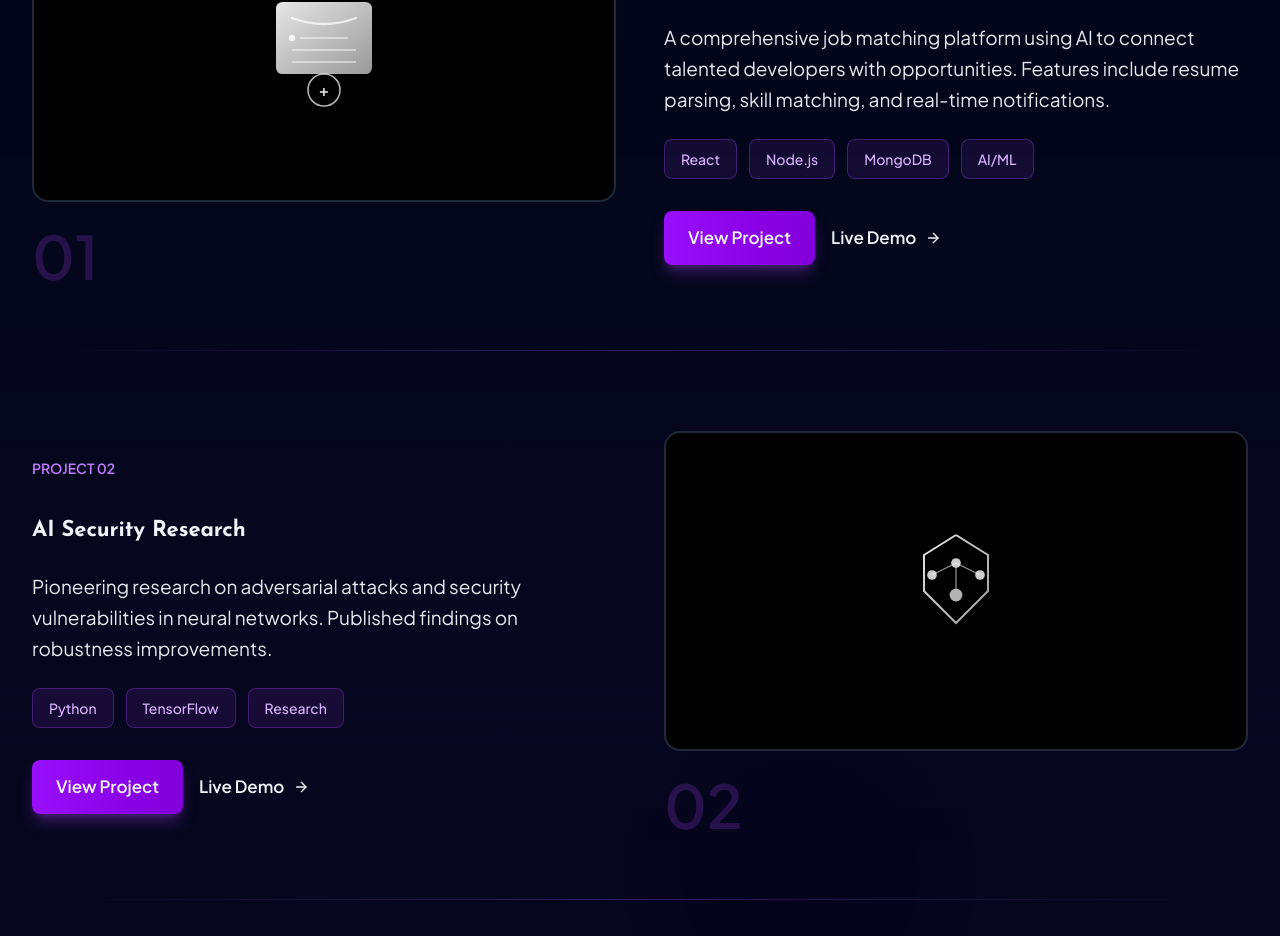
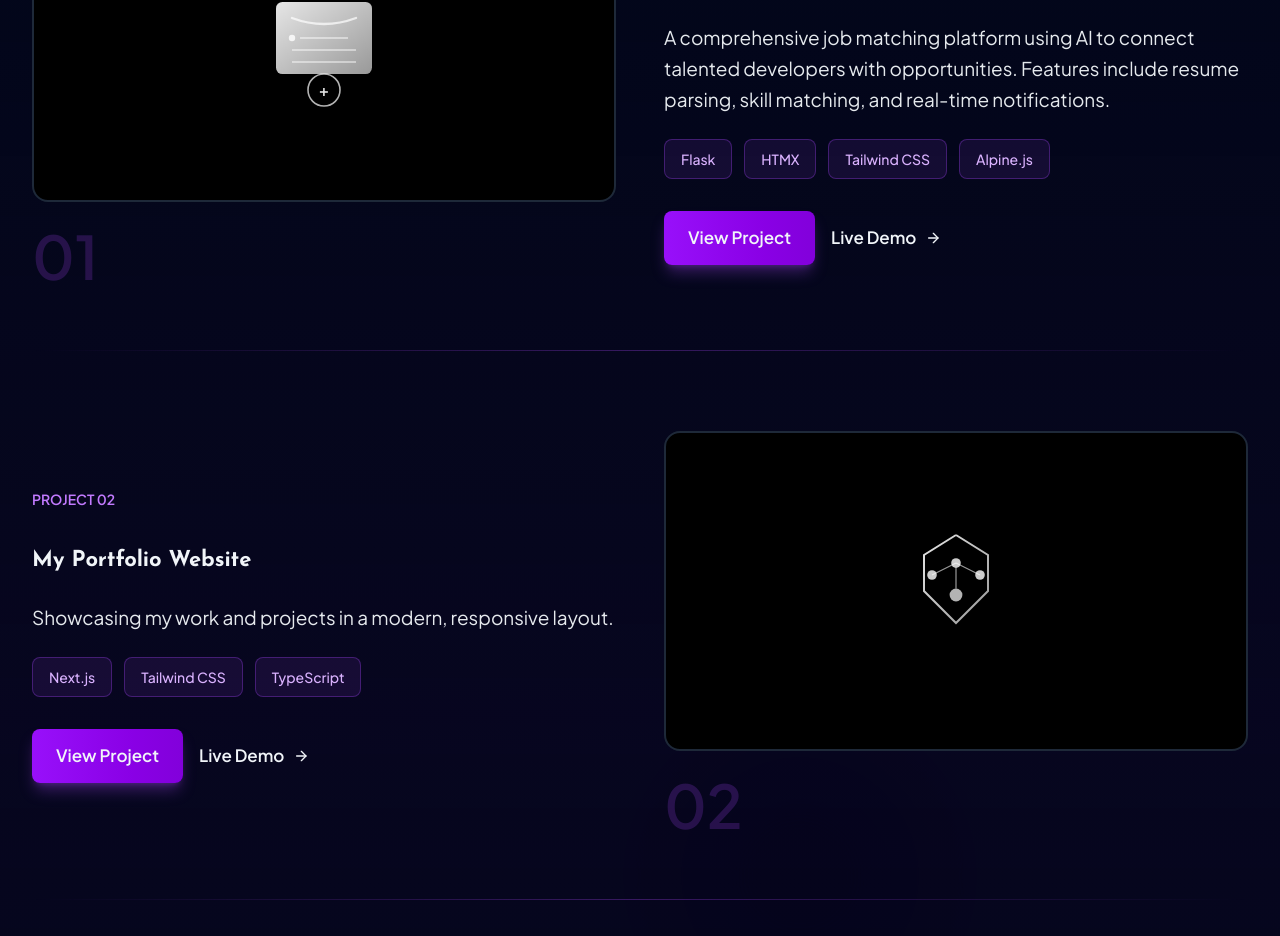
Before and after one commit to Niloy-Pramanik/My-Portfolio-Website, a Next.js app: page / in a window 1280 px wide. Shown: the part 4236-5172 px from the top of the page. Built offline with nearby package versions, Linux system fonts and the light colour scheme.

Commit message:
update: refine project descriptions and tech stack for HireMe Platform and Portfolio Website

```diff
--- a/src/components/ProjectsSection.tsx
+++ b/src/components/ProjectsSection.tsx
@@ -9,7 +9,7 @@ export function ProjectsSection() {
       id: '01',
       title: 'HireMe Platform',
       description: 'A comprehensive job matching platform using AI to connect talented developers with opportunities. Features include resume parsing, skill matching, and real-time notifications.',
-      tech: ['React', 'Node.js', 'MongoDB', 'AI/ML'],
+      tech: ['Flask', 'HTMX', 'Tailwind CSS', 'Alpine.js'],
       color: 'from-blue-500 to-cyan-500',
       shortColor: 'from-blue-600 to-blue-700',
       hoverColor: 'hover:shadow-blue-500/50',
@@ -19,9 +19,9 @@ export function ProjectsSection() {
     },
     {
       id: '02',
-      title: 'AI Security Research',
-      description: 'Pioneering research on adversarial attacks and security vulnerabilities in neural networks. Published findings on robustness improvements.',
-      tech: ['Python', 'TensorFlow', 'Research'],
+      title: 'My Portfolio Website',
+      description: 'Showcasing my work and projects in a modern, responsive layout.',
+      tech: ['Next.js', 'Tailwind CSS', 'TypeScript'],
       color: 'from-purple-500 to-pink-500',
       shortColor: 'from-purple-600 to-purple-700',
       hoverColor: 'hover:shadow-purple-500/50',
```
